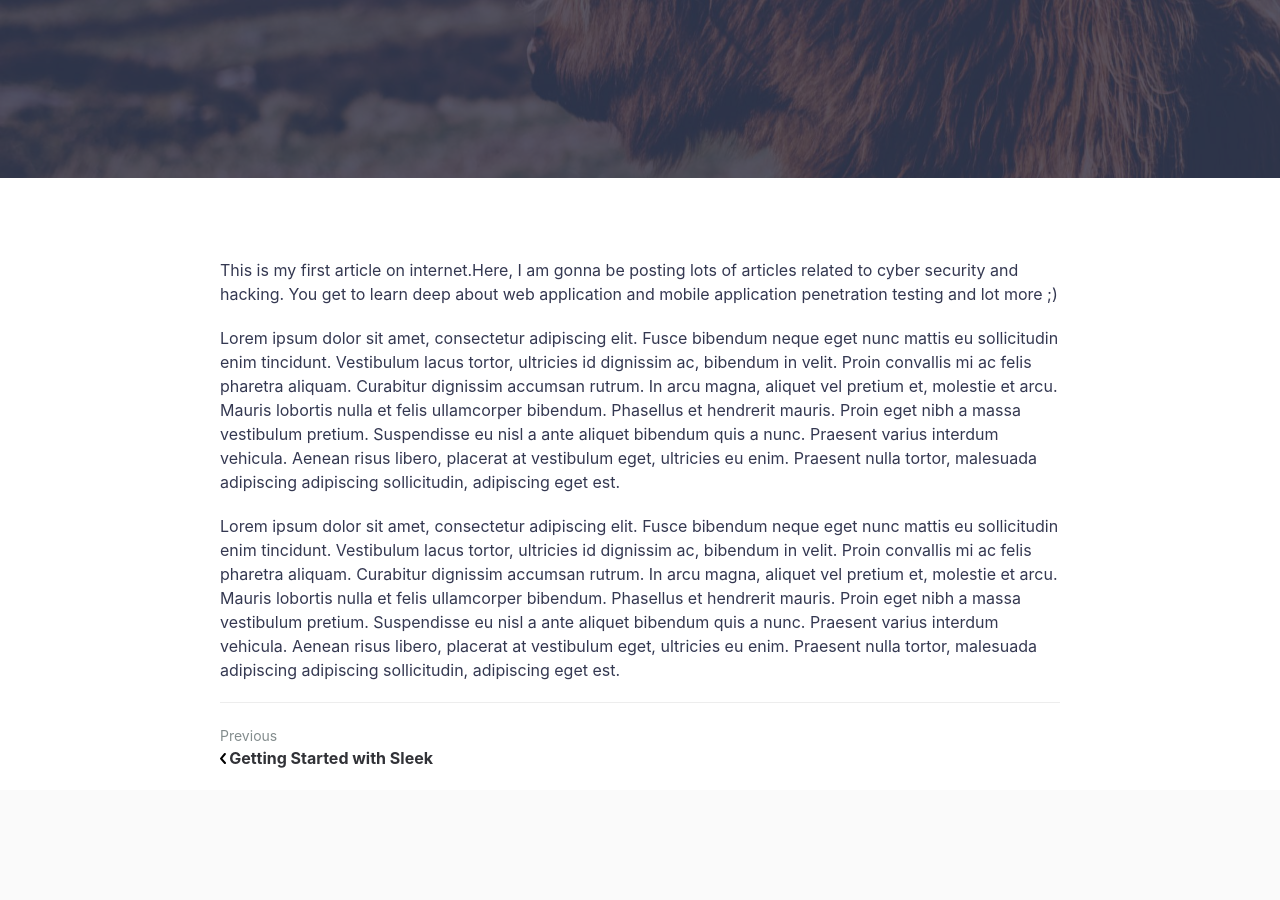
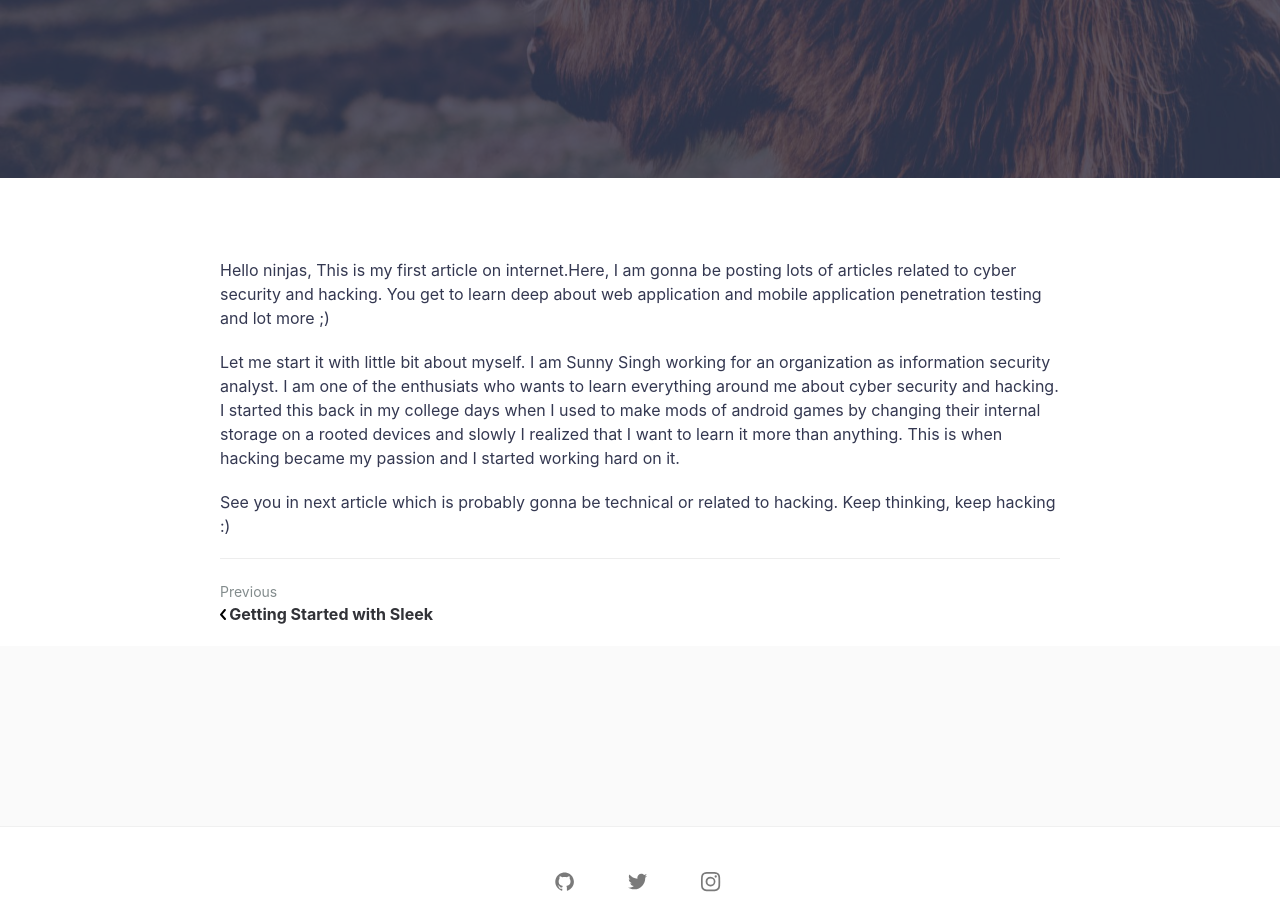
Before and after one commit to sunny6300/innodict.github.io, a Jekyll site: the page built from _posts/2018-08-01-super-long-article.md, in a window 1280 px wide and 900 px high, scrolled down 398 px. Built offline with Jekyll 4.4.1, drawn with Linux system fonts in a browser that asks for light colours; comment, search, counter and statistics services are not loaded.

Commit message:
Update 2018-08-01-super-long-article.md

```diff
--- a/_posts/2018-08-01-super-long-article.md
+++ b/_posts/2018-08-01-super-long-article.md
@@ -4,8 +4,8 @@ title: "First article"
 featured-img: shane-rounce-205187
 ---
 
-This is my first article on internet.Here, I am gonna be posting lots of articles related to cyber security and hacking. You get to learn deep about web application and mobile application penetration testing and lot more ;)
+Hello ninjas, This is my first article on internet.Here, I am gonna be posting lots of articles related to cyber security and hacking. You get to learn deep about web application and mobile application penetration testing and lot more ;)
 
-Lorem ipsum dolor sit amet, consectetur adipiscing elit. Fusce bibendum neque eget nunc mattis eu sollicitudin enim tincidunt. Vestibulum lacus tortor, ultricies id dignissim ac, bibendum in velit. Proin convallis mi ac felis pharetra aliquam. Curabitur dignissim accumsan rutrum. In arcu magna, aliquet vel pretium et, molestie et arcu. Mauris lobortis nulla et felis ullamcorper bibendum. Phasellus et hendrerit mauris. Proin eget nibh a massa vestibulum pretium. Suspendisse eu nisl a ante aliquet bibendum quis a nunc. Praesent varius interdum vehicula. Aenean risus libero, placerat at vestibulum eget, ultricies eu enim. Praesent nulla tortor, malesuada adipiscing adipiscing sollicitudin, adipiscing eget est.
+Let me start it with little bit about myself. I am Sunny Singh working for an organization as information security analyst. I am one of the enthusiats who wants to learn everything around me about cyber security and hacking. I started this back in my college days when I used to make mods of android games by changing their internal storage on a rooted devices and slowly I realized that I want to learn it more than anything. This is when hacking became my passion and I started working hard on it.
 
-Lorem ipsum dolor sit amet, consectetur adipiscing elit. Fusce bibendum neque eget nunc mattis eu sollicitudin enim tincidunt. Vestibulum lacus tortor, ultricies id dignissim ac, bibendum in velit. Proin convallis mi ac felis pharetra aliquam. Curabitur dignissim accumsan rutrum. In arcu magna, aliquet vel pretium et, molestie et arcu. Mauris lobortis nulla et felis ullamcorper bibendum. Phasellus et hendrerit mauris. Proin eget nibh a massa vestibulum pretium. Suspendisse eu nisl a ante aliquet bibendum quis a nunc. Praesent varius interdum vehicula. Aenean risus libero, placerat at vestibulum eget, ultricies eu enim. Praesent nulla tortor, malesuada adipiscing adipiscing sollicitudin, adipiscing eget est.
+See you in next article which is probably gonna be technical or related to hacking. Keep thinking, keep hacking :)
```
